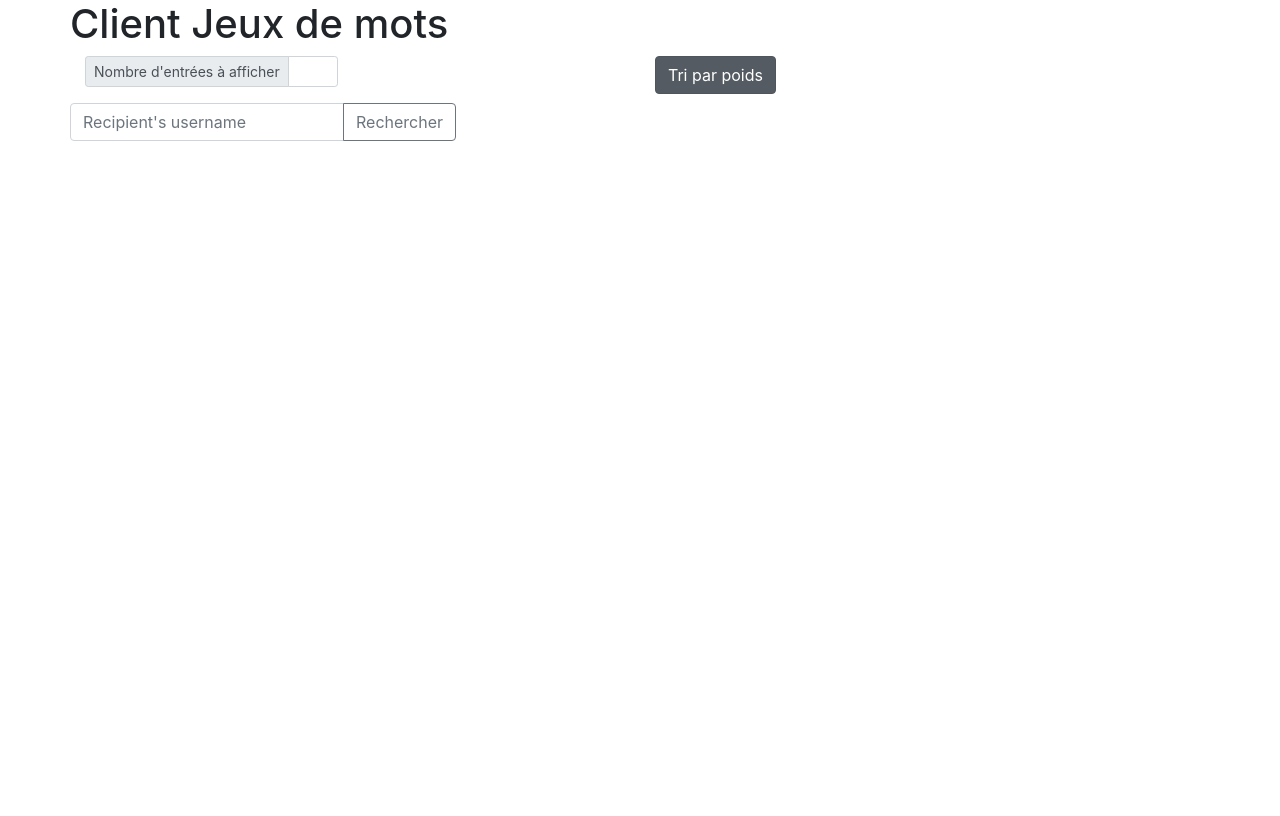
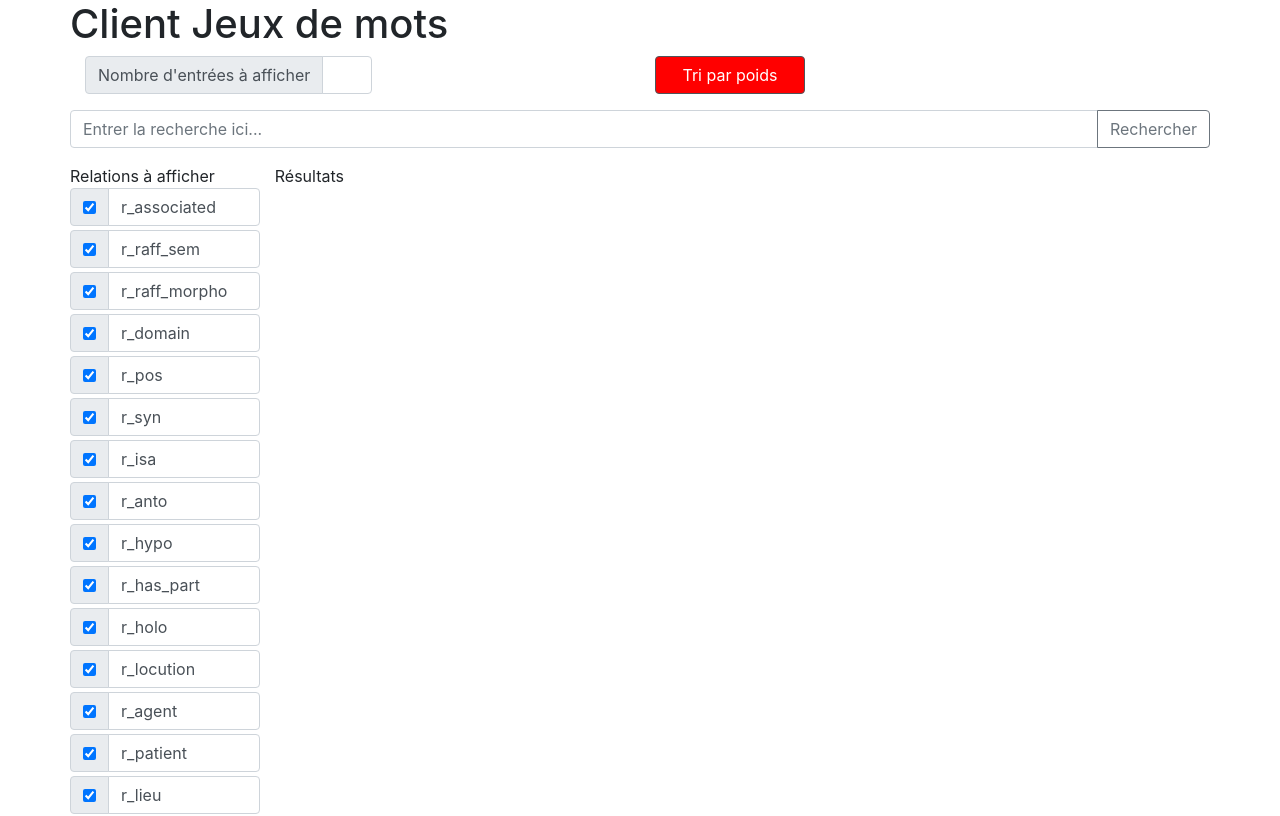
Before and after one commit to Florian-Ch/ClientJDM, a React (Create React App) app: page / in a window 1280 px wide. Shown: the top 816 px of the page. Built offline with nearby package versions, Linux system fonts and the light colour scheme.

Commit message:
35 relations + bouton tri

```diff
--- a/src/components/Button.jsx
+++ /dev/null
@@ -1,17 +0,0 @@
-import React, { Component } from 'react'
-
-export default class Button extends Component{
-  constructor(props){
-    super(props)
-
-    this.state = {
-      name : props.name
-    }
-  }
-
-  render(){
-    return(
-      <button class="btn btn-outline-secondary" type="button">{this.state.name}</button>
-    )
-  }
-}
--- a/src/components/Home.jsx
+++ b/src/components/Home.jsx
@@ -1,6 +1,6 @@
 import React, { Component } from 'react'
 import SearchBar from './SearchBar'
-import Button from './Button'
+import Relation from './Relation'
 
 export default class Home extends Component {
   constructor(props){
@@ -9,7 +9,101 @@ export default class Home extends Component {
     this.switch_sort = React.createRef()
     this.switch = this.switch.bind(this)
 
-    this.state = {toggle : false}
+    this.state = {
+      toggle : false,
+      relations :[
+        [0, "r_associated", "Il est demandé d'énumérer les termes les plus étroitement associés au mot cible... Ce mot vous fait penser à quoi ?"],
+        [1, "r_raff_sem", "Raffinement sémantique vers un usage particulier du terme source"],
+        [2, "r_raff_morpho", "Raffinement morphologique vers un usage particulier du terme source"],
+        [3, "r_domain", "Il est demandé de fournir des domaines relatifs au mot cible. Par exemple, pour 'corner', on pourra donner les domaines 'football' ou 'sport'."],
+        [4, "r_pos", "Partie du discours (Nom, Verbe, Adjectif, Adverbe, etc.)"],
+        [5, "r_syn", "Il est demandé d'énumérer les synonymes ou quasi-synonymes de ce terme."],
+        [6, "r_isa", "Il est demandé d'énumérer les GENERIQUES/hyperonymes du terme. Par exemple, 'animal' et 'mammifère' sont des génériques de 'chat'."],
+        [7, "r_anto", "Il est demandé d'énumérer des contraires du terme. Par exemple, 'chaud' est le contraire de 'froid'."],
+        [8, "r_hypo", "Il est demandé d'énumérer des SPECIFIQUES/hyponymes du terme. Par exemple, 'mouche', 'abeille', 'guêpe' pour 'insecte'."],
+        [9, "r_has_part", "Il faut donner des PARTIES/constituants/éléments (a pour méronymes) du mot cible. Par exemple, 'voiture' a comme parties : 'porte', 'roue', 'moteur', ..."],
+        [10, "r_holo", "Il est démandé d'énumérer des 'TOUT' (a pour holonymes) de l'objet en question. Pour 'main', on aura 'bras', 'corps', 'personne', etc... Le tout est aussi l'ensemble comme 'classe' pour 'élève'."],
+        [11, "r_locution", "A partir d'un terme, il est demandé d'énumérer les locutions, expression ou mots composés en rapport avec ce terme. Par exemple, pour 'moulin', ou pourra avoir 'moulin à vent', 'moulin à eau', 'moulin à café'. Pour 'vendre', on pourra avoir 'vendre la peau de l'ours avant de l'avoir tué', 'vendre à perte', etc.."],
+        [13, "r_agent", "L'agent (qu'on appelle aussi le sujet) est l'entité qui effectue l'action, OU la subit pour des formes passives ou des verbes d'état. Par exemple, dans - Le chat mange la souris -, l'agent est le chat. Des agents typiques de 'courir' peuvent être 'sportif', 'enfant',... (manger r_agent chat)"],
+        [14, "r_patient", "Le patient (qu'on appelle aussi l'objet) est l'entité qui subit l'action. Par exemple dans - Le chat mange la souris -, le patient est la souris. Des patients typiques de manger peuvent être 'viande', 'légume', 'pain', ... (manger r_patient pain)"],
+        [15, "r_lieu", "Il est demandé d'énumérer les LIEUX typiques où peut se trouver le terme/objet en question. (carotte r_lieu potager)"],
+        [16, "r_instr", "L'instrument est l'objet avec lequel on fait l'action. Dans - Il mange sa salade avec une fourchette -, fourchette est l'instrument. Des instruments typiques de 'tuer' peuvent être 'arme', 'pistolet', 'poison', ... (couper r_instr couteau)"],
+        [17, "r_carac", "Pour un terme donné, souvent un objet, il est demandé d'en énumérer les CARACtéristiques (adjectifs) possibles/typiques. Par exemple, 'liquide', 'froide', 'chaude', pour 'eau'."],
+        [18, "r_data", "Informations diverses (plutôt d'ordre lexicales)"],
+        [19, "r_lemma", "Le lemme (par exemple 'mangent a pour lemme 'manger' ; 'avions' a pour lemme 'avion' ou 'avoir')."],
+        [20, "r_has_magn", "La magnification ou amplification, par exemple - forte fièvre - ou - fièvre de cheval - pour fièvre. Ou encore - amour fou - pour amour, - peur bleue - pour peur."],
+        [21, "r_has_antimagn", "L'inverse de la magnification, par exemple - bruine - pour pluie."],
+        [22, "r_family", "Des mots de la même famille lexicale sont demandés (dérivation morphologique, par exemple). Par exemple, pour 'lait' on pourrait mettre 'laitier', 'laitage', 'laiterie', etc."],
+        [23, "r_carac-1", "Quels sont les objets (des noms) possédant typiquement/possiblement la caractérisque suivante ? Par exemple, 'soleil', 'feu', pour 'chaud'."],
+        [24, "r_agent-1", "Que peut faire ce SUJET ? (par exemple chat => miauler, griffer, etc.) (chat r_agent-1 manger)"],
+        [25, "r_instr-1", "L'instrument est l'objet avec lequel on fait l'action. Dans - Il mange sa salade avec une fourchette -, fourchette est l'instrument. On demande ici, ce qu'on peut faire avec un instrument donné... (scie r_instr-1 scier)"],
+        [26, "r_patient-1", "(inverse de r_patient) Que peut-on faire à cet OBJET. Pour 'pomme', on pourrait avoir 'manger', 'croquer', couper', 'éplucher', etc. (pomme r_patient-1 manger)"],
+        [27, "r_domain-1", "inverse de r_domain : à un domaine, on associe des termes"],
+        [28, "r_lieu-1", "A partir d'un lieu, il est demandé d'énumérer ce qui peut typiquement s'y trouver. Par exemple : Paris r_lieu-1 tour Eiffel"],
+        [30, "r_lieu_action", "A partir d'un lieu, énumérer les actions typiques possibles dans ce lieu."],
+        [31, "r_action_lieu", "A partir d'une action (un verbe), énumérer les lieux typiques possibles où peut être réalisée cette action."],
+        [32, "r_sentiment", "Pour un terme donné, évoquer des mots liés à des SENTIMENTS ou des EMOTIONS que vous pourriez associer à ce terme. Par exemple, la joie, le plaisir, le dégoût, la peur, la haine, l'amour, l'indifférence, l'envie, avoir peur, horrible, etc."],
+        [34, "r_manner", "De quelles MANIERES peut être effectuée l'action (le verbe) proposée. Il s'agira d'un adverbe ou d'un équivalent comme une locution adverbiale, par exemple : 'rapidement', 'sur le pouce', 'goulûment', 'salement' ... pour 'manger'."],
+        [35, "r_meaning/glose", "Quels SENS/SIGNIFICATIONS pouvez vous donner au terme proposé. Il s'agira de termes (des gloses) évoquant chacun des sens possibles, par exemple : 'forces de l'ordre', 'contrat d'assurance', 'police typographique', ... pour 'police'."],
+        [1, "", ""],
+        [1, "", ""],
+        [1, "", ""],
+        [1, "", ""],
+        [1, "", ""],
+        [1, "", ""],
+        [1, "", ""],
+        [1, "", ""],
+        [1, "", ""],
+        [1, "", ""],
+        [1, "", ""],
+        [1, "", ""],
+        [1, "", ""],
+        [1, "", ""],
+        [1, "", ""],
+        [1, "", ""],
+        [1, "", ""],
+        [1, "", ""],
+        [1, "", ""],
+        [1, "", ""],
+        [1, "", ""],
+        [1, "", ""],
+        [1, "", ""],
+        [1, "", ""],
+        [1, "", ""],
+        [1, "", ""],
+        [1, "", ""],
+        [1, "", ""],
+        [1, "", ""],
+        [1, "", ""],
+        [1, "", ""],
+        [1, "", ""],
+        [1, "", ""],
+        [1, "", ""],
+        [1, "", ""],
+        [1, "", ""],
+        [1, "", ""],
+        [1, "", ""],
+        [1, "", ""],
+        [1, "", ""],
+        [1, "", ""],
+        [1, "", ""],
+        [1, "", ""],
+        [1, "", ""],
+        [1, "", ""],
+        [1, "", ""],
+        [1, "", ""],
+        [1, "", ""],
+        [1, "", ""],
+        [1, "", ""],
+        [1, "", ""],
+        [1, "", ""],
+        [1, "", ""],
+        [1, "", ""],
+        [1, "", ""],
+        [1, "", ""],
+        [1, "", ""],
+      ]
+    }
   }
 
   switch(){
@@ -28,13 +122,12 @@ export default class Home extends Component {
         </div>
 
         <div className="row"> {/* ligne des options */}
-          {/*<Button name="test"/>*/}
           <div className="col">
-            <div className="input-group input-group-sm mb-3">
+            <div className="input-group mb-3" style={{flexWrap: "nowrap"}}>
               <div className="input-group-prepend">
-                <span className="input-group-text" id="inputGroup-sizing-sm">Nombre d'entrées à afficher</span>
+                <span className="input-group-text" id="inputGroup-sizing-default">Nombre d'entrées à afficher</span>
               </div>
-              <input type="text" className="form-control" aria-label="Small" aria-describedby="inputGroup-sizing-sm" style={{maxWidth:"50px"}}/>
+              <input type="text" className="form-control" aria-label="Default" aria-describedby="inputGroup-sizing-default" style={{width:"50px", flex:0}}/>
             </div>
           </div>
           <div className="col">
@@ -49,7 +142,19 @@ export default class Home extends Component {
         <div className="row"> {/* ligne de barre de recherche */}
           <SearchBar/>
         </div>
+
         <div className="row"> {/* ligne de résultats */}
+          <div className="col" style={{maxWidth:"fit-content", minWidth:"fit-content"}}>
+            <div className="row">
+              Relations à afficher
+            </div>
+            {
+              this.state.relations.map( (r,i) => <Relation key={i} name = {r[1]} title = {r[2]}/> )
+            }
+          </div>
+          <div className="col">
+            Résultats
+          </div>
         </div>
       </div>
     )
--- /dev/null
+++ b/src/components/Relation.jsx
@@ -0,0 +1,36 @@
+import React, { Component } from "react";
+
+export default class Relation extends Component {
+  constructor(props) {
+    super(props);
+
+    this.state = {
+      name: props.name,
+      title : props.title
+    };
+
+    this.checkbox = React.createRef()
+    this.check = this.check.bind(this)
+  }
+
+  check(p){
+    if(p.target.tagName != "INPUT"){
+      this.checkbox.current.checked = !this.checkbox.current.checked
+    }
+  }
+
+  render() {
+    return (
+      <div className="row">
+        <div className="input-group mb-1" title={this.state.title} onClick={this.check} >
+          <div className="input-group-prepend">
+            <div className="input-group-text">
+              <input type="checkbox" aria-label="relation_checkbox" defaultChecked ref={this.checkbox} />
+            </div>
+          </div>
+          <label className="form-control" >{this.state.name}</label>
+        </div>
+      </div>
+    );
+  }
+}
--- a/src/components/SearchBar.jsx
+++ b/src/components/SearchBar.jsx
@@ -1,16 +1,22 @@
-import React, { Component } from 'react'
+import React, { Component } from "react";
 
 export default class Home extends Component {
   render() {
     return (
-      <div>
-        <div class="input-group mb-3">
-          <input type="text" class="form-control" placeholder="Recipient's username" aria-label="Recipient's username" aria-describedby="basic-addon2"/>
-          <div class="input-group-append">
-            <button class="btn btn-outline-secondary" type="button">Rechercher</button>
-          </div>
+      <div className="input-group mb-3">
+        <input
+          type="text"
+          className="form-control"
+          placeholder="Entrer la recherche ici..."
+          aria-label="Search_bar"
+          aria-describedby="basic-addon2"
+        />
+        <div className="input-group-append">
+          <button className="btn btn-outline-secondary" type="button">
+            Rechercher
+          </button>
         </div>
       </div>
-    )
+    );
   }
 }
--- a/src/index.css
+++ b/src/index.css
@@ -12,10 +12,13 @@ code {
     monospace;
 }
 
-btn btn-secondary{
-  background-color: rgba(0,0,255,1) !important;
+.btn.btn-secondary{
+  background-color: rgba(0,0,255,1);
+  width: 150px;
+  text-align: center;
 }
 
-btn btn-secondary active{
-  background-color: rgba(255,0,0,1) !important;
+.btn.btn-secondary:not(:disabled).active{
+  background-color: rgba(255,0,0,1);
+  text-align: center;
 }
```
